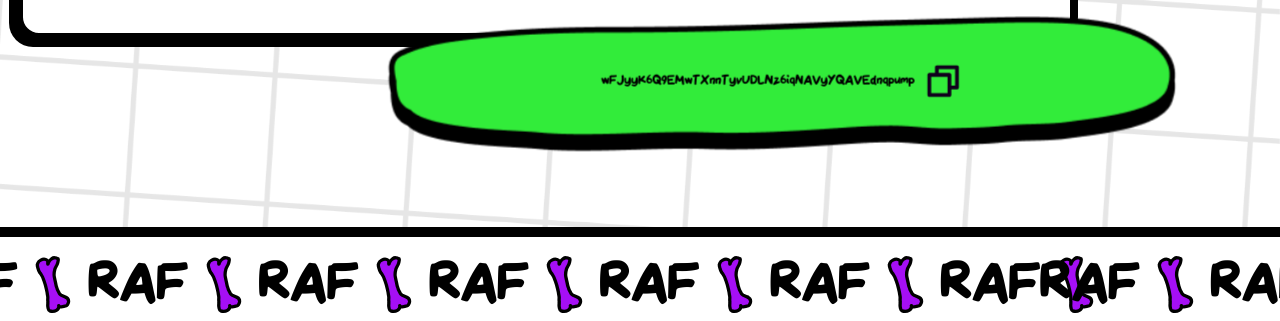
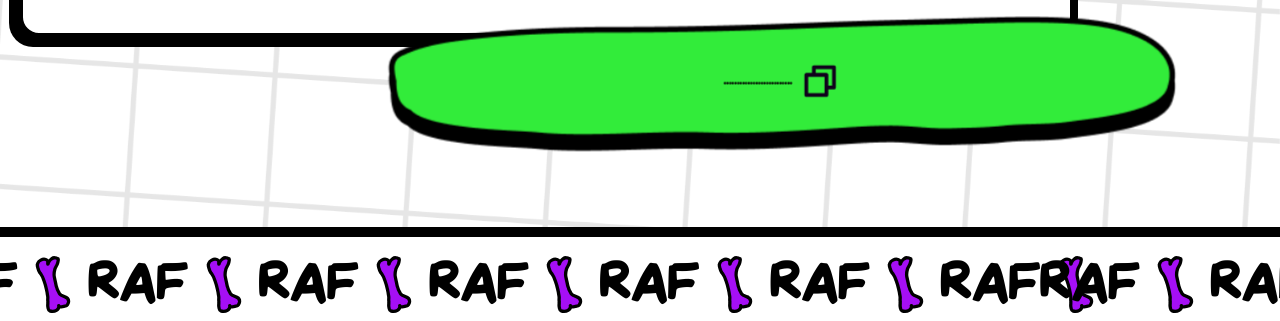
Before and after one commit to zkCryptoBiz/DOGGO, a plain HTML site: page index.html in a window 1280 px wide. Shown: the part 3273-3594 px from the top of the page. Drawn offline with Linux system fonts and the light colour scheme.

Commit message:
Update index.html

```diff
--- a/index.html
+++ b/index.html
@@ -49,7 +49,7 @@
 						</ul>
 					</nav>
 				</div>
-				<a href="https://pump.fun/wFJyyK6Q9EMwTXnnTyvUDLNz6iqNAVyYQAVEdnqpump" target="new" class="header__button">
+				<a href="https://pump.fun/.........................." target="new" class="header__button">
 					<img src="img/buy-header.png" alt="Buy Now" />
 				</a>
 			</div>
@@ -63,7 +63,7 @@
 							<img src="img/hero-title.png" alt="RAF" />
 							<img src="img/hero-title-mob.png" alt="RAF" />
 						</h1>
-						<a href="https://pump.fun/wFJyyK6Q9EMwTXnnTyvUDLNz6iqNAVyYQAVEdnqpump" target="new" class="hero__button">
+						<a href="https://pump.fun/.........................." target="new" class="hero__button">
 							<img src="img/hero-buy.png" alt="Buy Now" />
 						</a>
 					</div>
@@ -180,7 +180,7 @@
 								<img src="img/how-item-decor.svg" alt="Decor" />
 								<img src="img/how-item-decor.svg" alt="Decor" />
 								<p>
-									Go to <a href="https://pump.fun/wFJyyK6Q9EMwTXnnTyvUDLNz6iqNAVyYQAVEdnqpump" target="new">pump.fun</a>: Connect your Phantom wallet and paste the $RAF token address.
+									Go to <a href="https://pump.fun/.........................." target="new">pump.fun</a>: Connect your Phantom wallet and paste the $RAF token address.
 								</p>
 							</div>
 							<div class="how__item" data-watch-threshold="0.8" data-watch-once data-watch>
@@ -226,7 +226,7 @@
 						</div>
 					</div>
 					<div class="tokenomics__ca" data-watch-threshold="0.8" data-watch-once data-watch>
-						<span>wFJyyK6Q9EMwTXnnTyvUDLNz6iqNAVyYQAVEdnqpump</span>
+						<span>..........................</span>
 						<button class="copy-ca-btn">
 							<svg xmlns="http://www.w3.org/2000/svg" width="42" height="42" viewBox="0 0 42 42" fill="none">
 								<path d="M35.4375 4.59375H14.4375C13.9154 4.59375 13.4146 4.80117 13.0454 5.17038C12.6762 5.5396 12.4688 6.04036 12.4688 6.5625V12.4688H6.5625C6.04036 12.4688 5.5396 12.6762 5.17038 13.0454C4.80117 13.4146 4.59375 13.9154 4.59375 14.4375V35.4375C4.59375 35.9596 4.80117 36.4604 5.17038 36.8296C5.5396 37.1988 6.04036 37.4062 6.5625 37.4062H27.5625C28.0846 37.4062 28.5854 37.1988 28.9546 36.8296C29.3238 36.4604 29.5312 35.9596 29.5312 35.4375V29.5312H35.4375C35.9596 29.5312 36.4604 29.3238 36.8296 28.9546C37.1988 28.5854 37.4062 28.0846 37.4062 27.5625V6.5625C37.4062 6.04036 37.1988 5.5396 36.8296 5.17038C36.4604 4.80117 35.9596 4.59375 35.4375 4.59375ZM25.5938 33.4688H8.53125V16.4062H25.5938V33.4688ZM33.4688 25.5938H29.5312V14.4375C29.5312 13.9154 29.3238 13.4146 28.9546 13.0454C28.5854 12.6762 28.0846 12.4688 27.5625 12.4688H16.4062V8.53125H33.4688V25.5938Z" fill="#10001C" />
```
